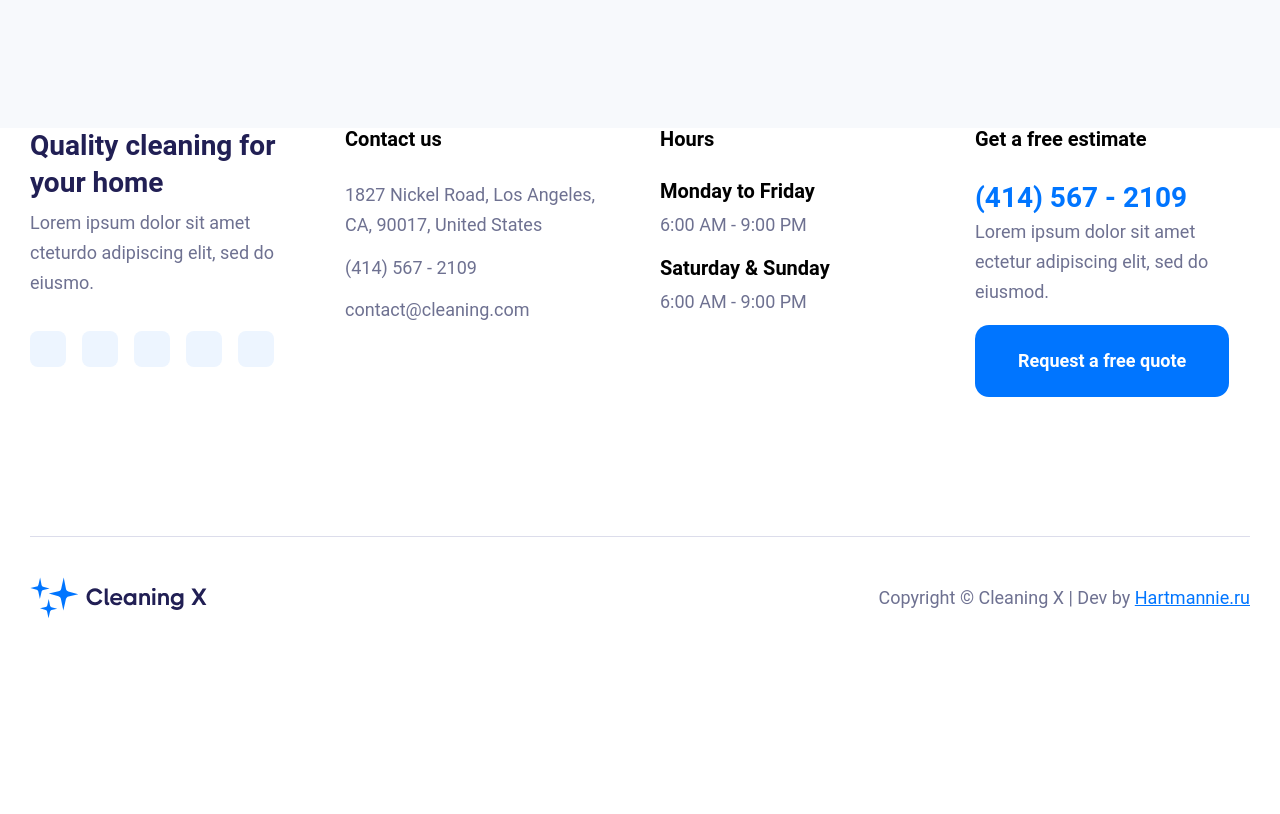
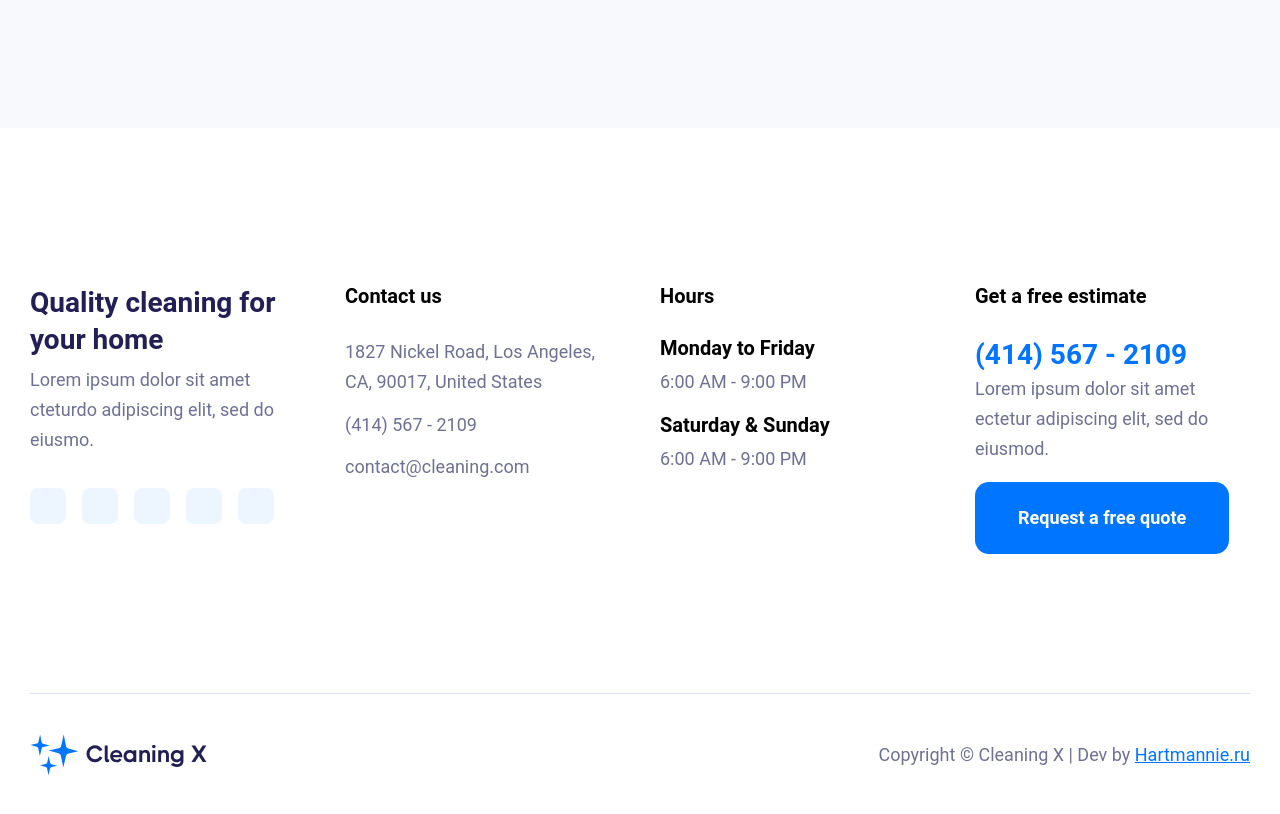
Before and after one commit to hartmannieru/cleaning-x, a React (Create React App) app: page / in a window 1280 px wide. Shown: the part 9320-10134 px from the top of the page. Before the commit the page ends 9979 px from the top, so only its background shows below. Built offline with nearby package versions, Linux system fonts and the light colour scheme; a web font is replaced by a local one.

Commit message:
Add padding

```diff
--- a/src/components/Footer.jsx
+++ b/src/components/Footer.jsx
@@ -66,7 +66,12 @@ const Footer = () => {
   );
 };
 
-const FooterBox = styled.footer``;
+const FooterBox = styled.footer`
+  padding-top: ${rem(157)};
+  @media (max-width: ${(props) => props.theme.breakpoints.lg}) {
+    padding-top: ${rem(80)};
+  }
+`;
 const FooterInner = styled.div``;
 
 const FooterTop = styled.div`
```
